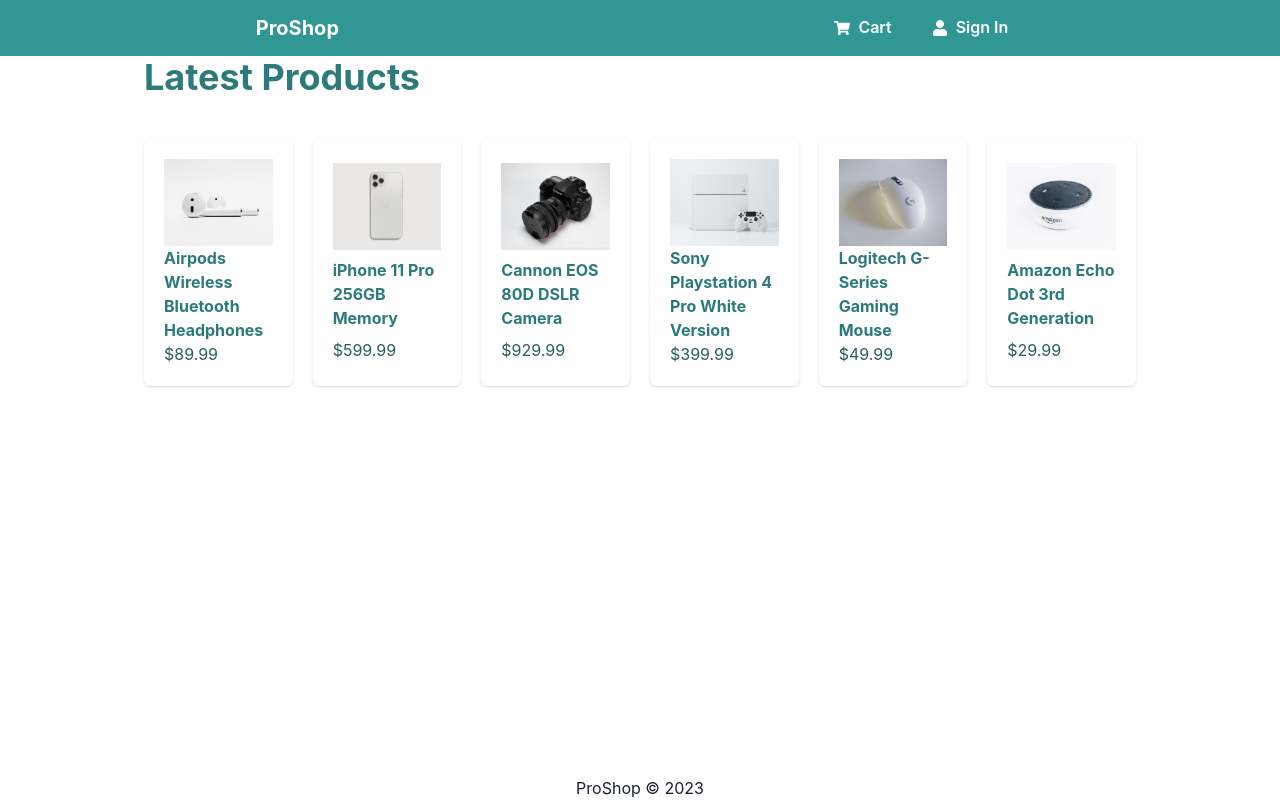
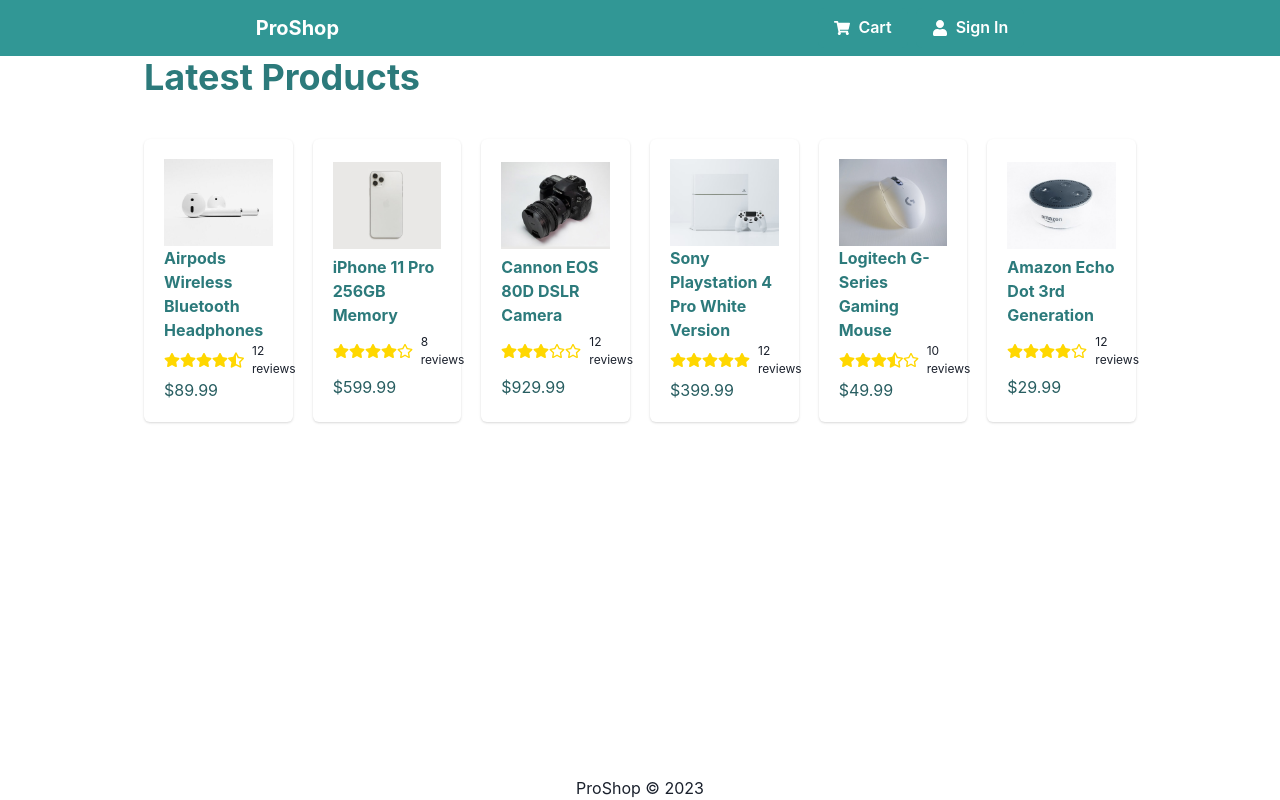
Before and after one commit to shardul523/proshop, a React (Vite) app in the folder frontend/: page / in a window 1280 px wide. Built offline with nearby package versions, Linux system fonts and the light colour scheme.

Commit message:
Added rating component

```diff
--- a/frontend/src/components/Product.jsx
+++ b/frontend/src/components/Product.jsx
@@ -5,6 +5,8 @@
   Link as ChakraLink,
   Text,
 } from "@chakra-ui/react";
+import { Route, Link as RouterLink } from "react-router-dom";
+import Rating from "./Rating";
 
 const Product = ({ product }) => (
   <Card maxW={"container.md"}>
@@ -13,15 +15,16 @@
       flexDir={"column"}
       justifyContent={"space-around"}
     >
-      <ChakraLink href="#">
+      <ChakraLink as={RouterLink} to={`/product/${product._id}`}>
         {console.log(product.image)}
         <Image src={product.image} />
       </ChakraLink>
-      <ChakraLink href="#">
+      <ChakraLink as={RouterLink} to={`/product/${product._id}`}>
         <Text color={"teal.600"} fontWeight={"bold"}>
           {product.name}
         </Text>
       </ChakraLink>
+      <Rating rating={product.rating} numReviews={product.numReviews} />
       <Text color={"teal.700"}>${product.price}</Text>
     </CardBody>
   </Card>
--- /dev/null
+++ b/frontend/src/components/Rating.jsx
@@ -0,0 +1,22 @@
+import { HStack, Flex, Text } from "@chakra-ui/react";
+import { FaStarHalfAlt, FaRegStar, FaStar } from "react-icons/fa";
+
+export default function Rating({ rating, numReviews }) {
+  let fullStars = Math.floor(rating);
+  let hasHalfStar = rating - fullStars > 0;
+  let emptyStars = 5 - fullStars - (hasHalfStar ? 1 : 0);
+
+  const resultStars = [];
+  let id = 0;
+
+  while (fullStars-- > 0) resultStars.push(<FaStar key={id++} />);
+  if (hasHalfStar) resultStars.push(<FaStarHalfAlt key={id++} />);
+  while (emptyStars-- > 0) resultStars.push(<FaRegStar key={id++} />);
+
+  return (
+    <HStack>
+      <Flex color={"gold"}>{[...resultStars]}</Flex>
+      {numReviews && <Text fontSize={"xs"}>{`${numReviews} reviews`}</Text>}
+    </HStack>
+  );
+}
--- a/frontend/src/components/header/NavLinks.jsx
+++ b/frontend/src/components/header/NavLinks.jsx
@@ -1,21 +1,35 @@
-import { Button, ButtonGroup } from "@chakra-ui/react";
+import { Button, LinkBox, LinkOverlay } from "@chakra-ui/react";
 import { FaUser, FaShoppingCart } from "react-icons/fa";
+import { Link as RouterLink } from "react-router-dom";
 
-const NavLinks = () => {
-  return (
-    <>
+const NavLinks = () => (
+  <>
+    <LinkBox>
       <Button
         leftIcon={<FaShoppingCart />}
         colorScheme="teal"
         w={"fit-content"}
+        onClick={() => navigate("/cart")}
       >
-        Cart
+        <LinkOverlay as={RouterLink} to={"/cart"}>
+          Cart
+        </LinkOverlay>
       </Button>
-      <Button leftIcon={<FaUser />} colorScheme="teal" w={"fit-content"}>
-        Sign In
+    </LinkBox>
+
+    <LinkBox>
+      <Button
+        leftIcon={<FaUser />}
+        colorScheme="teal"
+        w={"fit-content"}
+        onClick={() => navigate("/sign-in")}
+      >
+        <LinkOverlay as={RouterLink} to={"/sign-in"}>
+          Sign In
+        </LinkOverlay>
       </Button>
-    </>
-  );
-};
+    </LinkBox>
+  </>
+);
 
 export default NavLinks;
--- a/frontend/src/pages/Home.jsx
+++ b/frontend/src/pages/Home.jsx
@@ -6,7 +6,7 @@
   return (
     <Container maxW={"container.lg"}>
       <Heading color={"teal.600"}>Latest Products</Heading>
-      <SimpleGrid columns={[1, 3, 4, 6]} spacing={5} py={10}>
+      <SimpleGrid columns={[1, 3, 4, 4, 6]} spacing={5} py={10}>
         {products.map((product) => (
           <Product product={product} key={product._id} />
         ))}
```
